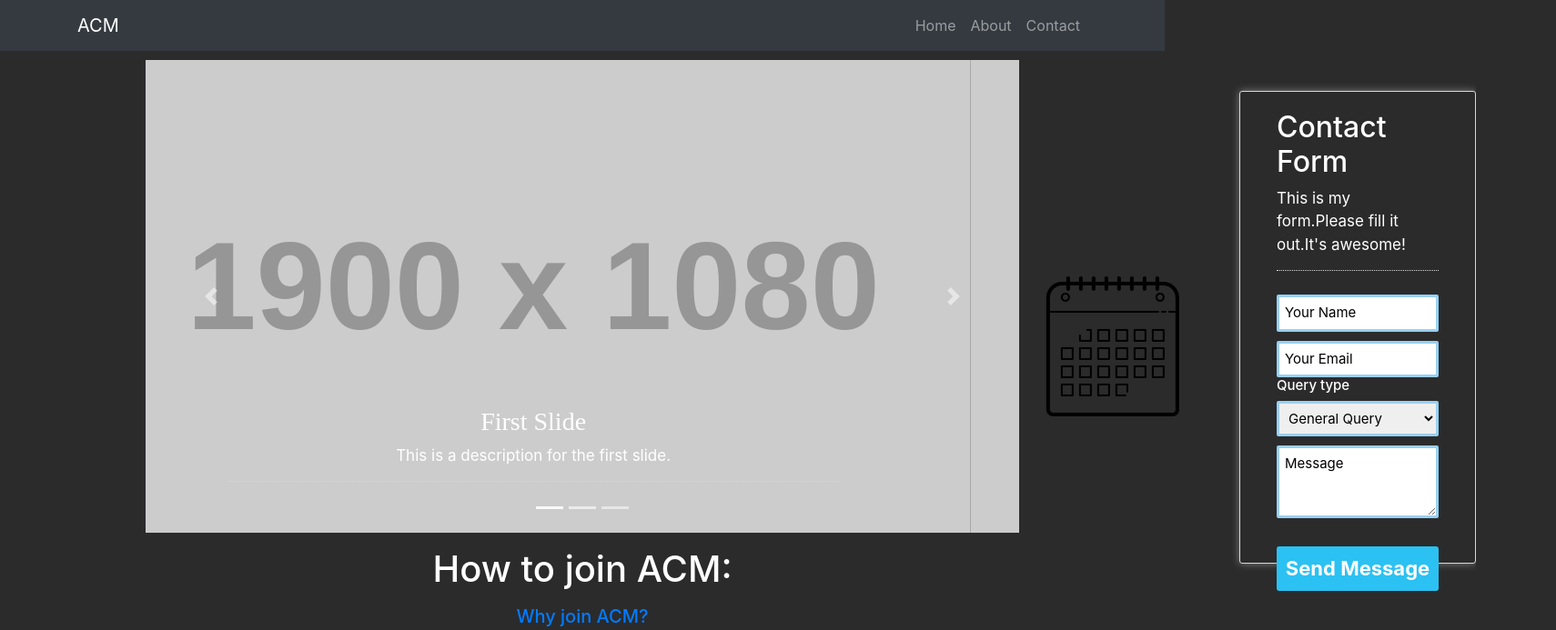
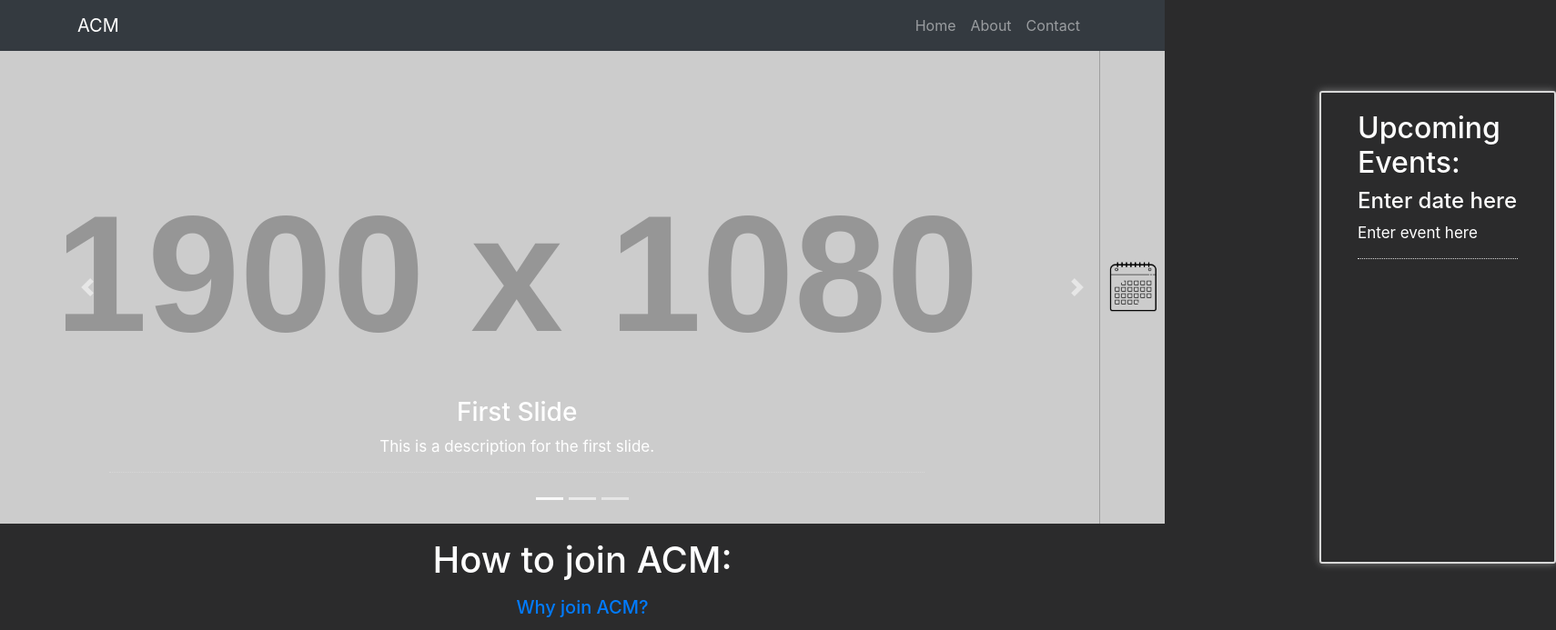
Before and after one commit to Cheeli99/ACM-Site, a website: page StartBootstrapTemplate/index.html in a window 1280 px wide. Shown: the top 693 px of the page at 91% size, 1710 px wide, since content can reach past the window. Drawn offline with Linux system fonts and the light colour scheme; placeholder pictures from the web are drawn by us.

Commit message:
improved sidebar

```diff
--- a/StartBootstrapTemplate/css/slider.css
+++ b/StartBootstrapTemplate/css/slider.css
@@ -1,19 +1,15 @@
-body {
-    overflow:hidden;
-    width:960px;
-    margin:10px auto
-    }
+
 
 p {
 border-bottom:1px dotted #d8d8d8;
 padding-bottom:15px;
-    font-size:17px
+font-size:17px;
 }
 
 #slider {
 width:500px;
 top:100px;
-    position:absolute
+position:absolute;
 }
 
 #header {
@@ -21,11 +17,11 @@
 height:520px;
 position:absolute;
 right:0;
-    border:1px solid #d8d8d8;
+border:2px solid #d8d8d8;
 margin-left:40px;
 padding:20px 40px;
 border-radius:3px;
-    box-shadow:0 0 8px gray
+box-shadow:0 0 8px gray;
 }
 
 #sidebar {
@@ -40,56 +36,6 @@
 box-shadow:0 0 8px gray
 }
 
-    h3 {
-    font-family:'Roboto Slab',serif
+.sidebar_img {
+height: 70px;
 }
-
-    input[type=text] {
-    margin-top:10px;
-    padding:6px;
-    width:100%;
-    font-size:15px;
-    border-radius:2px;
-    border:3px solid #98d0f1
-    }
-
-    h4 {
-    font-size:15px
-    }
-
-    div#title {
-    position:absolute;
-    top:300px;
-    left:650px
-    }
-
-    select {
-    padding:6px;
-    width:100%;
-    font-size:15px;
-    border-radius:2px;
-    border:3px solid #98d0f1
-    }
-
-    textarea {
-    padding:6px;
-    font-size:15px;
-    border-radius:2px;
-    border:3px solid #98d0f1;
-    margin-top:10px;
-    height:80px;
-    width:100%
-    }
-
-    button {
-    background:#2bc1f2;
-    border:none;
-    color:#fff;
-    width:100%;
-    font-size:22px;
-    font-weight:bolder;
-    padding:8px 0;
-    border-radius:3px;
-    cursor:pointer;
-    margin-top:25px
-    }
--- a/StartBootstrapTemplate/index.html
+++ b/StartBootstrapTemplate/index.html
@@ -94,27 +94,6 @@
       </a>
     </div>
   </header>
-
-  <!-- Sliding div starts here -->
-    <div id="slider" style="right:-342px;">
-      <div id="sidebar" onclick="open_panel()"><img src="images/calendar.png"></div>
-    <div id="header">
-    <h2>Contact Form</h2>
-    <p>This is my form.Please fill it out.It's awesome!</p>
-    <input name="dname" type="text" value="Your Name">
-    <input name="demail" type="text" value="Your Email">
-    <h4>Query type</h4>
-    <select>
-    <option>General Query</option>
-    <option>Presales</option>
-    <option>Technical</option>
-    <option>Others</option>
-    </select>
-    <textarea>Message</textarea>
-    <button>Send Message</button>
-    </div>
-    </div>
-  <!-- Sliding div ends here -->
 
   <!-- Page Content -->
   <div class="container">
@@ -281,6 +260,17 @@
     <!-- /.container -->
   </footer>
 
+  <!-- Sliding div starts here -->
+  <div id="slider" style="right:-430px;">
+    <div id="sidebar" onclick="open_panel()"><img class="sidebar_img" src="images/calendar.png"></div>
+      <div id="header">
+        <h2>Upcoming Events:</h2>
+        <h4>Enter date here</h4>
+        <p>Enter event here</p>
+      </div>
+  </div>
+  <!-- Sliding div ends here -->
+
   <!-- Bootstrap core JavaScript -->
   <script src="vendor/jquery/jquery.min.js"></script>
   <script src="vendor/bootstrap/js/bootstrap.bundle.min.js"></script>
--- a/StartBootstrapTemplate/js/slider.js
+++ b/StartBootstrapTemplate/js/slider.js
@@ -44,9 +44,10 @@
 Function to slide the sidebar form (slide in form)
 ------------------------------------------------------------
 */
+
 function slideIn() {
 var slidingDiv = document.getElementById("slider");
-  var stopPosition = -342;
+var stopPosition = -430;
   if (parseInt(slidingDiv.style.right) > stopPosition) {
     slidingDiv.style.right = parseInt(slidingDiv.style.right) - 2 + "px";
     setTimeout(slideIn, 1);
```
Lines whose indentation alone changed are shown as unchanged.
